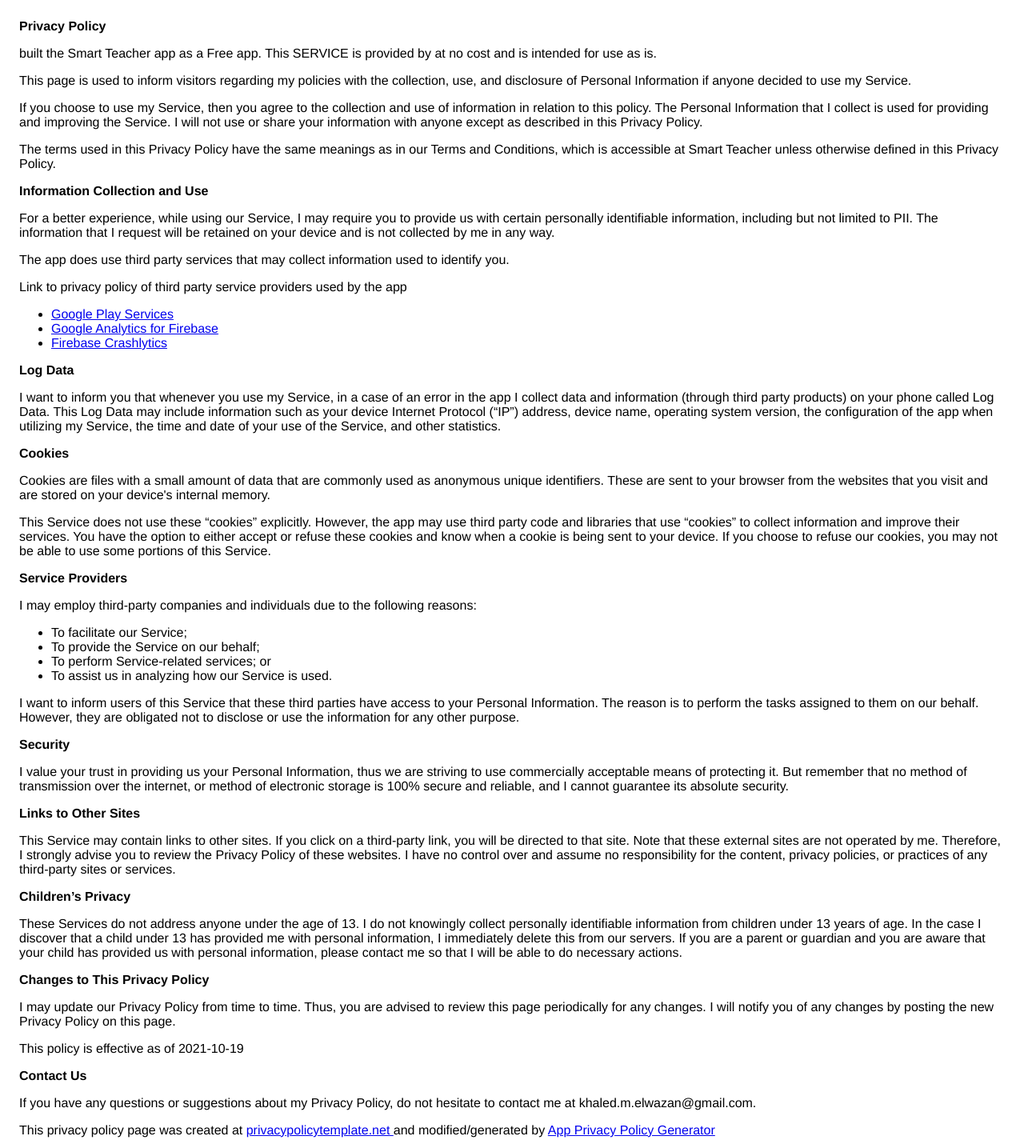
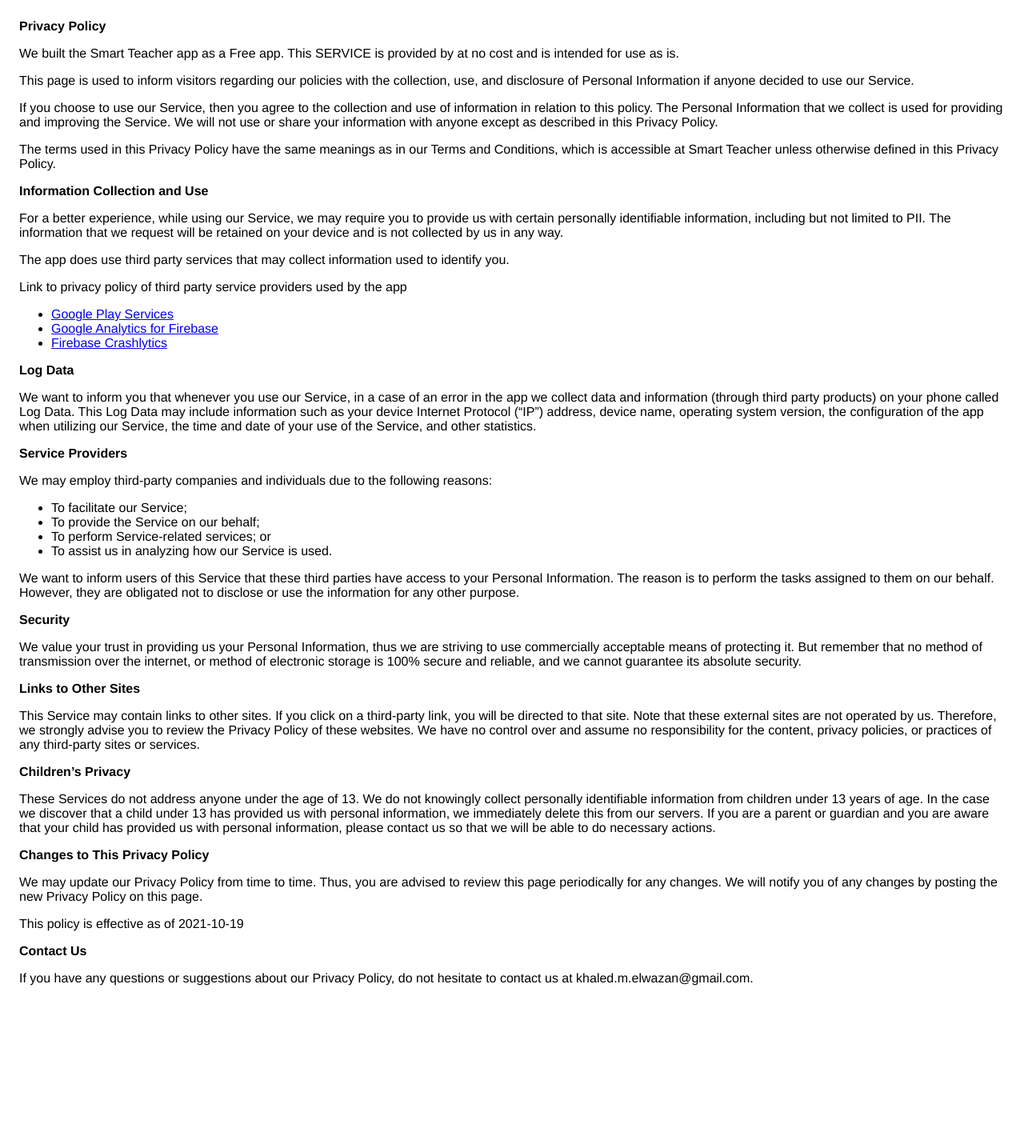
Before and after one commit to wazosco/wazosco.github.io, a plain HTML site: page index.html in a window 1280 px wide. Shown: the whole page at 80% size. After the commit the page ends 1272 px from the top, so only its background shows below. Drawn offline with Linux system fonts and the light colour scheme.

Commit message:
Update index.html

```diff
--- a/index.html
+++ b/index.html
@@ -8,29 +8,29 @@
     </head>
     <body>
     <strong>Privacy Policy</strong> <p>
-                   built the Smart Teacher app as
+                   We built the Smart Teacher app as
                   a Free app. This SERVICE is provided by
                    at no cost and is intended for use as
                   is.
                 </p> <p>
-                  This page is used to inform visitors regarding my
+                  This page is used to inform visitors regarding our
                   policies with the collection, use, and disclosure of Personal
-                  Information if anyone decided to use my Service.
+                  Information if anyone decided to use our Service.
                 </p> <p>
-                  If you choose to use my Service, then you agree to
+                  If you choose to use our Service, then you agree to
                   the collection and use of information in relation to this
-                  policy. The Personal Information that I collect is
-                  used for providing and improving the Service. I will not use or share your information with
+                  policy. The Personal Information that we collect is
+                  used for providing and improving the Service. We will not use or share your information with
                   anyone except as described in this Privacy Policy.
                 </p> <p>
                   The terms used in this Privacy Policy have the same meanings
                   as in our Terms and Conditions, which is accessible at
                   Smart Teacher unless otherwise defined in this Privacy Policy.
                 </p> <p><strong>Information Collection and Use</strong></p> <p>
-                  For a better experience, while using our Service, I
+                  For a better experience, while using our Service, we
                   may require you to provide us with certain personally
                   identifiable information, including but not limited to PII. The information that
-                  I request will be retained on your device and is not collected by me in any way.
+                  we request will be retained on your device and is not collected by us in any way.
                 </p> <div><p>
                     The app does use third party services that may collect
                     information used to identify you.
@@ -38,72 +38,59 @@
                     Link to privacy policy of third party service providers used
                     by the app
                   </p> <ul><li><a href="https://www.google.com/policies/privacy/" target="_blank" rel="noopener noreferrer">Google Play Services</a></li><!----><li><a href="https://firebase.google.com/policies/analytics" target="_blank" rel="noopener noreferrer">Google Analytics for Firebase</a></li><li><a href="https://firebase.google.com/support/privacy/" target="_blank" rel="noopener noreferrer">Firebase Crashlytics</a></li><!----><!----><!----><!----><!----><!----><!----><!----><!----><!----><!----><!----><!----><!----><!----><!----><!----><!----><!----><!----><!----><!----><!----></ul></div> <p><strong>Log Data</strong></p> <p>
-                  I want to inform you that whenever you
-                  use my Service, in a case of an error in the app
-                  I collect data and information (through third party
+                  We want to inform you that whenever you
+                  use our Service, in a case of an error in the app
+                  we collect data and information (through third party
                   products) on your phone called Log Data. This Log Data may
                   include information such as your device Internet Protocol
                   (“IP”) address, device name, operating system version, the
-                  configuration of the app when utilizing my Service,
+                  configuration of the app when utilizing our Service,
                   the time and date of your use of the Service, and other
                   statistics.
-                </p> <p><strong>Cookies</strong></p> <p>
-                  Cookies are files with a small amount of data that are
-                  commonly used as anonymous unique identifiers. These are sent
-                  to your browser from the websites that you visit and are
-                  stored on your device's internal memory.
-                </p> <p>
-                  This Service does not use these “cookies” explicitly. However,
-                  the app may use third party code and libraries that use
-                  “cookies” to collect information and improve their services.
-                  You have the option to either accept or refuse these cookies
-                  and know when a cookie is being sent to your device. If you
-                  choose to refuse our cookies, you may not be able to use some
-                  portions of this Service.
+                </p>
                 </p> <p><strong>Service Providers</strong></p> <p>
-                  I may employ third-party companies and
+                  We may employ third-party companies and
                   individuals due to the following reasons:
                 </p> <ul><li>To facilitate our Service;</li> <li>To provide the Service on our behalf;</li> <li>To perform Service-related services; or</li> <li>To assist us in analyzing how our Service is used.</li></ul> <p>
-                  I want to inform users of this Service
+                  We want to inform users of this Service
                   that these third parties have access to your Personal
                   Information. The reason is to perform the tasks assigned to
                   them on our behalf. However, they are obligated not to
                   disclose or use the information for any other purpose.
                 </p> <p><strong>Security</strong></p> <p>
-                  I value your trust in providing us your
+                  We value your trust in providing us your
                   Personal Information, thus we are striving to use commercially
                   acceptable means of protecting it. But remember that no method
                   of transmission over the internet, or method of electronic
-                  storage is 100% secure and reliable, and I cannot
+                  storage is 100% secure and reliable, and we cannot
                   guarantee its absolute security.
                 </p> <p><strong>Links to Other Sites</strong></p> <p>
                   This Service may contain links to other sites. If you click on
                   a third-party link, you will be directed to that site. Note
-                  that these external sites are not operated by me.
-                  Therefore, I strongly advise you to review the
-                  Privacy Policy of these websites. I have
+                  that these external sites are not operated by us.
+                  Therefore, we strongly advise you to review the
+                  Privacy Policy of these websites. We have
                   no control over and assume no responsibility for the content,
                   privacy policies, or practices of any third-party sites or
                   services.
                 </p> <p><strong>Children’s Privacy</strong></p> <p>
                   These Services do not address anyone under the age of 13.
-                  I do not knowingly collect personally
+                  We do not knowingly collect personally
                   identifiable information from children under 13 years of age. In the case
-                  I discover that a child under 13 has provided
-                  me with personal information, I immediately
+                  we discover that a child under 13 has provided
+                  us with personal information, we immediately
                   delete this from our servers. If you are a parent or guardian
                   and you are aware that your child has provided us with
-                  personal information, please contact me so that
-                  I will be able to do necessary actions.
+                  personal information, please contact us so that
+                  we will be able to do necessary actions.
                 </p> <p><strong>Changes to This Privacy Policy</strong></p> <p>
-                  I may update our Privacy Policy from
+                  We may update our Privacy Policy from
                   time to time. Thus, you are advised to review this page
-                  periodically for any changes. I will
+                  periodically for any changes. We will
                   notify you of any changes by posting the new Privacy Policy on
                   this page.
                 </p> <p>This policy is effective as of 2021-10-19</p> <p><strong>Contact Us</strong></p> <p>
-                  If you have any questions or suggestions about my
-                  Privacy Policy, do not hesitate to contact me at khaled.m.elwazan@gmail.com.
-                </p> <p>This privacy policy page was created at <a href="https://privacypolicytemplate.net" target="_blank" rel="noopener noreferrer">privacypolicytemplate.net </a>and modified/generated by <a href="https://app-privacy-policy-generator.nisrulz.com/" target="_blank" rel="noopener noreferrer">App Privacy Policy Generator</a></p>
+                  If you have any questions or suggestions about our
+                  Privacy Policy, do not hesitate to contact us at khaled.m.elwazan@gmail.com.
     </body>
     </html>
```
